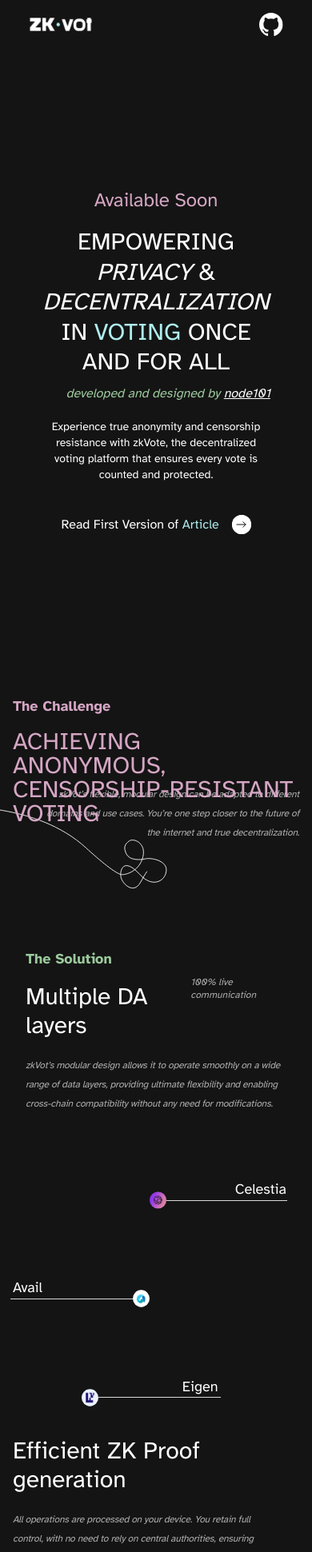
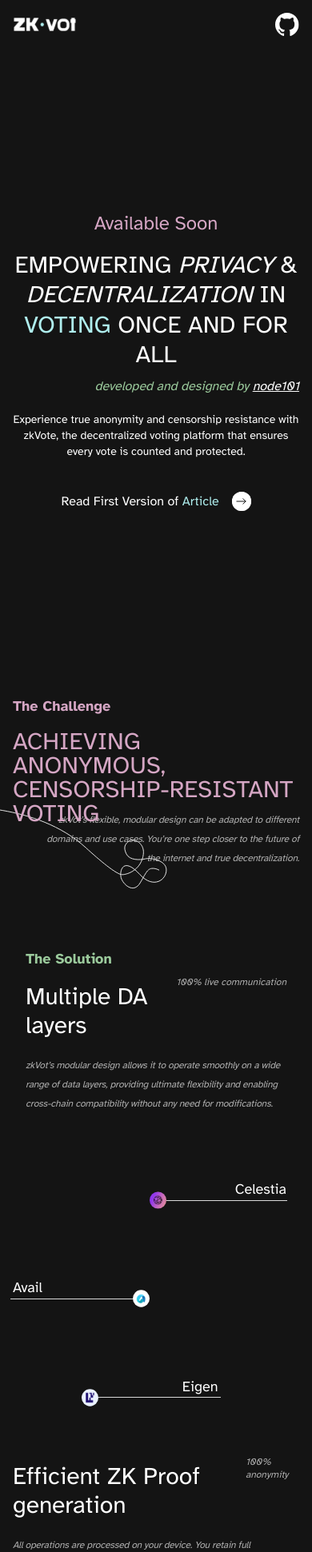
Before and after one commit to node101-io/zkvot-landing, a Next.js app: page / in a window 390 px wide. Shown: the top 1941 px of the page at 80% size. Built offline with nearby package versions, Linux system fonts and the light colour scheme.

Commit message:
general styles fix + sequencing newdesign update

```diff
--- a/app/page.tsx
+++ b/app/page.tsx
@@ -8,10 +8,8 @@
 export default function Home() {
   return (
     <div>
-      <div className="px-9">
-        <NavBar />
-        <IntroSection />
-      </div>
+      <NavBar />
+      <IntroSection />
       <TheChallenge />
       <div className="px-4 xl:px-24">
         <TheSolution />
--- a/components/NavBar.tsx
+++ b/components/NavBar.tsx
@@ -6,7 +6,7 @@
 
 const NavBar = () => {
   return (
-    <div className="flex justify-between items-center w-full py-2 space-x-12 whitespace-nowrap pt-4 xl:px-24">
+    <div className="flex justify-between items-center w-full py-2 space-x-12 whitespace-nowrap pt-4 px-4 xl:px-24">
       <Image
         src={Logo}
         alt="ZKvot Logo"
--- a/components/Sequencing/Sequencing.tsx
+++ b/components/Sequencing/Sequencing.tsx
@@ -49,12 +49,19 @@
 
   return (
     <div className="h-full sm:h-screen w-full py-24">
-      <div className="max-w-[1220px]">
-        <h1 className="text-white font-normal text-3xl sm:text-5xl md:text-6xl lg:text-7xl xl:text-8xl mt-4 sm:mt-6 lg:mt-8 ">
-          ZKvot decentralized sequencing layer{" "}
-        </h1>
-        <h1 className="text-[#AFAFAF] font-normal italic text-md sm:text-lg  mt-2">
-          100% provable settlement
+      <div className="flex flex-col">
+        <div className="flex flex-row justify-between">
+          <h1 className="max-w-[1220px] text-white font-normal text-3xl sm:text-5xl md:text-6xl lg:text-7xl xl:text-8xl mt-4 sm:mt-6 lg:mt-8 ">
+            ZKvot decentralized sequencing layer
+          </h1>
+          <h1 className="text-[#AFAFAF] font-normal italic text-xs sm:text-md  md:text-lg mt-2 text-nowrap">
+            100% provable settlement
+          </h1>
+        </div>
+        <h1 className="pt-5 text-[#AFAFAF] text-start font-sans text-xs sm:text-md  md:text-lg  italic font-normal leading-[24px] tracking-[-0.2px] sm:max-w-[512px] max-w-xs">
+          Through ZKP aggregation, your votes are collected and counted in a
+          fully trustless manner. Verifying the election outcome requires just
+          one proof, making the process both fast and secure.{" "}
         </h1>
       </div>
       <div
--- a/components/TheChallenge/TheChallenge.tsx
+++ b/components/TheChallenge/TheChallenge.tsx
@@ -16,7 +16,7 @@
       </div>
       <SquiggleAnimation />
 
-      <div className="xl:px-24 absolute xl:top-[50%] top-[40%] right-4 text-[#AFAFAF] text-right font-sans sm:text-[20px] text-[12px]  italic font-normal leading-[24px] tracking-[-0.2px] sm:max-w-[512px] max-w-xs">
+      <div className="xl:px-24 absolute top-[50%] right-4 text-[#AFAFAF] text-right font-sans sm:text-[20px] text-[12px]  italic font-normal leading-[24px] tracking-[-0.2px] sm:max-w-[512px] max-w-xs">
         zkVot’s flexible, modular design can be adapted to different domains and
         use cases. You’re one step closer to the future of the internet and true
         decentralization.
--- a/components/TheSolution/TheSolution.tsx
+++ b/components/TheSolution/TheSolution.tsx
@@ -38,7 +38,7 @@
   };
 
   return (
-    <div className="h-[40vh] sm:h-[60vh] w-full mb-44">
+    <div className="h-[40vh] sm:h-[60vh] w-full mb-52">
       <div className="relative z-10 p-4 sm:p-0">
         <span className="inline-block text-green font-bold text-[18px] sm:text-[20px] leading-[24px] tracking-[2%] rounded-md">
           The Solution
@@ -47,7 +47,7 @@
           <h1 className="text-white font-normal text-3xl sm:text-5xl md:text-6xl lg:text-7xl xl:text-8xl mt-4 sm:mt-8">
             Multiple DA layers
           </h1>
-          <h1 className="text-[#AFAFAF] font-normal italic text-xs sm:text-md  md:text-lg mt-2">
+          <h1 className="text-[#AFAFAF] font-normal italic text-xs sm:text-md  md:text-lg mt-2 text-nowrap">
             100% live communication
           </h1>
         </span>
--- a/components/ZKProofSection/ZKProofSection.tsx
+++ b/components/ZKProofSection/ZKProofSection.tsx
@@ -4,10 +4,15 @@
 const ZKProofSection: React.FC = () => {
   return (
     <div className="h-full sm:h-screen w-full py-24">
-      <div className="max-w-[1220px]">
-        <h1 className="text-white font-normal text-3xl sm:text-5xl md:text-6xl lg:text-7xl xl:text-8xl mt-4 sm:mt-6 lg:mt-8 ">
-          Efficient ZK Proof generation
-        </h1>
+      <div className="flex flex-col">
+        <div className="flex flex-row justify-between">
+          <h1 className="max-w-[1220px] text-white font-normal text-3xl sm:text-5xl md:text-6xl lg:text-7xl xl:text-8xl mt-4 sm:mt-6 lg:mt-8 ">
+            Efficient ZK Proof generation
+          </h1>
+          <h1 className="text-[#AFAFAF] font-normal italic text-xs sm:text-md  md:text-lg mt-2">
+            100% anonymity
+          </h1>
+        </div>
         <h1 className="pt-5 text-[#AFAFAF] text-start font-sans text-xs sm:text-md  md:text-lg  italic font-normal leading-[24px] tracking-[-0.2px] sm:max-w-[512px] max-w-xs">
           All operations are processed on your device. You retain full control,
           with no need to rely on central authorities, ensuring both security
```
